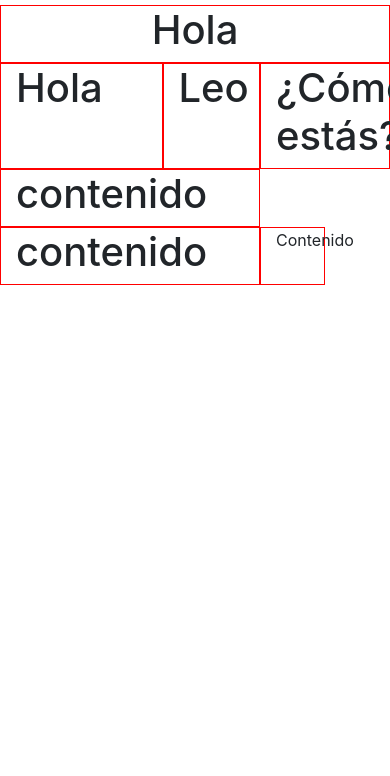
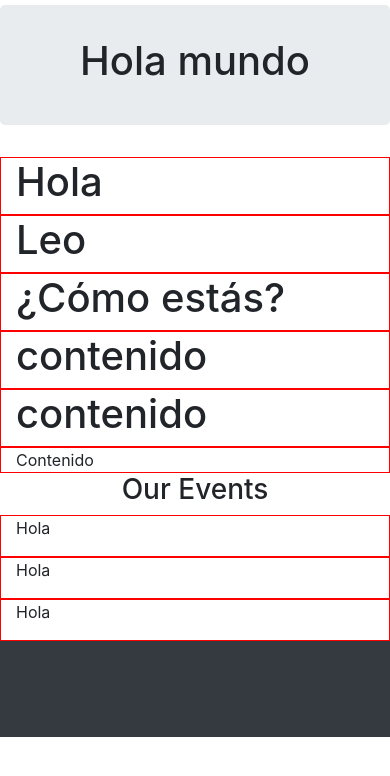
Before and after one commit to leo7962/Websites-projects, a plain HTML site: page Websites/main.html in a window 390 px wide. Shown: the part 66-842 px from the top of the page. Drawn offline with Linux system fonts and the light colour scheme.

Commit message:
Se modifica el html.

```diff
--- a/Websites/main.html
+++ b/Websites/main.html
@@ -18,6 +18,7 @@
 </head>
 
 <body>
+
     <nav class="navbar navbar-expand-lg navbar-light bg-ligth">
         <a class="navbar-brand" href="#"><img src="../Images_web/logotipo.png" alt=""></a>
         <button class="navbar-toggler" type="button" data-toggle="collapse" data-target="#navbarSupportedContent"
@@ -51,42 +52,53 @@
             </ul>
         </div>
     </nav>
-    <div class="container-fluid">
-        <!-- A fluid container that uses the full witdh -->
-        <div class="row">
-            <!-- col- elements here -->
-            <div class="col-12">
-                <h1 class="text-center">Hola</h1>
-            </div>
-        </div>
+    <div class="jumbotron text-center">
+        <h1>Hola mundo</h1>
     </div>
 
     <div class="container-fluid">
         <div class="row">
-            <div class="col-5">
+            <div class="col-sm-5">
                 <h1>Hola</h1>
             </div>
-            <div class="col-3">
+            <div class="col-sm-3">
                 <h1>Leo</h1>
             </div>
-            <div class="col-4">
+            <div class="col-sm-4">
                 <h1>¿Cómo estás?</h1>
             </div>
-            <div class="col-8">
+            <div class="col-sm-8">
                 <h1>contenido</h1>
             </div>
             <!-- <div class="col-4">
                 <h1>contenido</h1>
             </div> -->
-            <div class="col-8">
+            <div class="col-sm-8">
                 <h1>contenido</h1>
             </div>
-            <div class="col-2">
+            <div class="col-sm-2">
                 Contenido
             </div>
+
         </div>
     </div>
 
+    <div class="container-fluid">
+        <h3 class="text-center">Our Events</h1>
+            <div class="row">
+                <div class="col-sm-4">
+                    <p>Hola</p>
+                </div>
+                <div class="col-sm-4">
+                    <p>Hola</p>
+                </div>
+                <div class="col-sm-4">
+                    <p>Hola</p>
+                </div>
+            </div>
+    </div>
+
+    <footer class="bg-dark py-5">
+    </footer>
 </body>
-
 </html>
```
